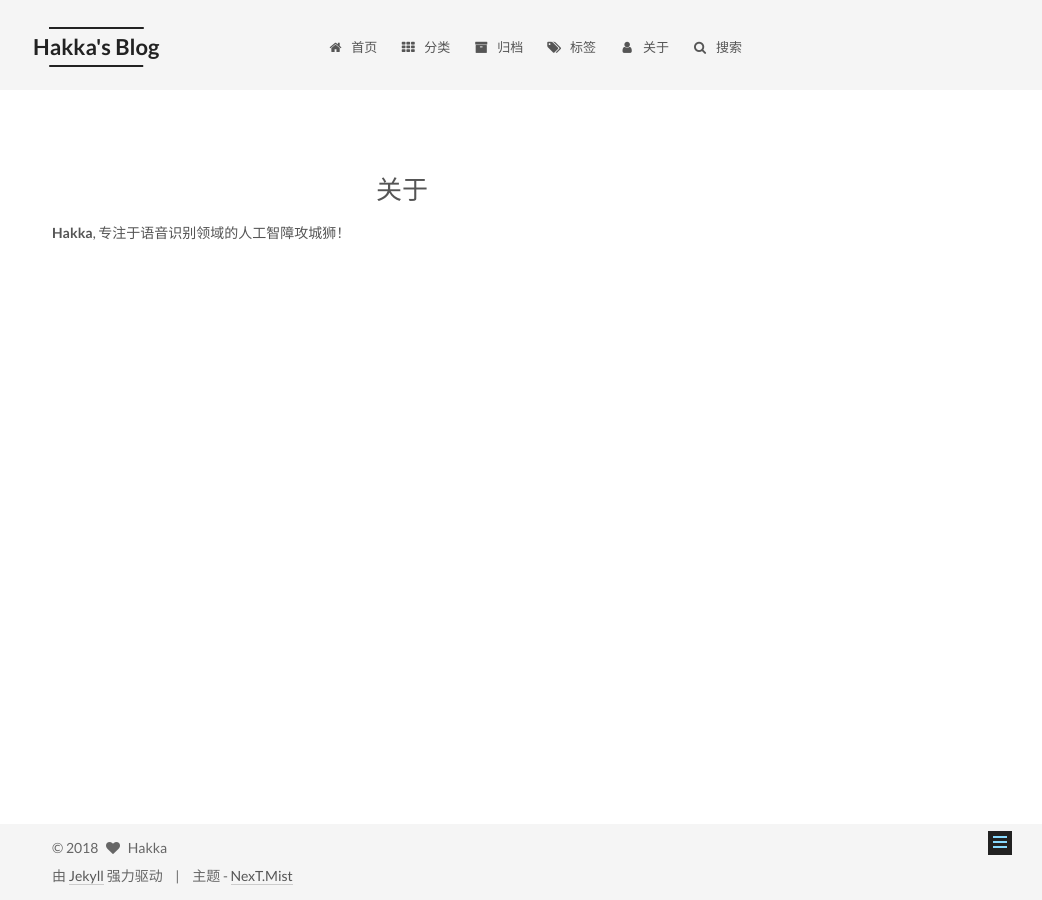
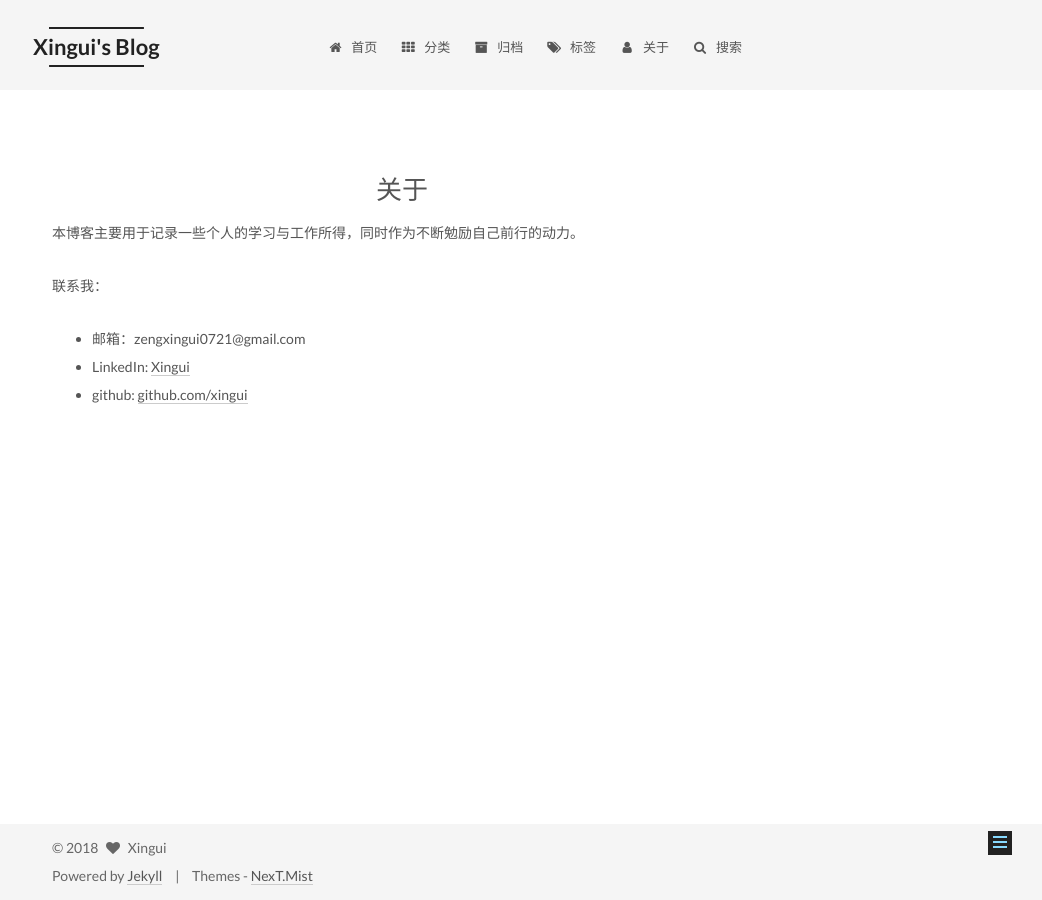
Before and after one commit to xingui/xingui.github.io, a Jekyll site: the page built from about/index.md, in a window 1280 px wide. Shown: the whole page, without its empty margins (238-1280 px from the left). Built offline with Jekyll 4.4.1, drawn with Linux system fonts in a browser that asks for light colours; comment, search, counter and statistics services are not loaded.

Commit message:
update about page

```diff
--- a/_config.yml
+++ b/_config.yml
@@ -4,10 +4,10 @@
 # ---------------------------------------------------------------
 
 # Site
-title: Hakka's Blog
+title: Xingui's Blog
 subtitle:
 description: Life is too short, don't live the same day twice.
-author: Hakka
+author: Xingui
 # Support language: de, en, fr-FR, id, ja, ko, pt-BR, pt, ru, zh-Hans, zh-hk, zh-tw
 language: zh-Hans
 date_format: '%Y-%m-%d'
@@ -86,7 +86,7 @@ keywords: "Jekyll, NexT"
 # Set rss to false to disable feed link.
 # Leave rss as empty to use site's feed link.
 # Set rss to specific value if you have burned your feed already.
-rss:
+rss: false
 
 # Specify the date when the site was setup
 since: 2018
@@ -333,7 +333,7 @@ post_wordcount:
 
 # Declare license on posts
 post_copyright:
-  enable: false
+  enable: true
   license: CC BY-NC-SA 3.0
   license_url: https://creativecommons.org/licenses/by-nc-sa/3.0/
 
--- a/_data/languages/zh-Hans.yml
+++ b/_data/languages/zh-Hans.yml
@@ -49,8 +49,8 @@ page:
   tags: 标签
 
 footer:
-  powered: "由 %s 强力驱动"
-  theme: 主题
+  powered: "Powered by %s"
+  theme: Themes
 
 counter:
   tag_cloud:
--- a/about/index.md
+++ b/about/index.md
@@ -3,4 +3,9 @@ layout: page
 type: about
 ---
 
-**Hakka**, 专注于语音识别领域的人工智障攻城狮！
+本博客主要用于记录一些个人的学习与工作所得，同时作为不断勉励自己前行的动力。
+
+联系我：
+* 邮箱：zengxingui0721@gmail.com
+* LinkedIn: [Xingui](http://www.linkedin.com/in/xingui/)
+* github: [github.com/xingui](github.com/xingui)
```
